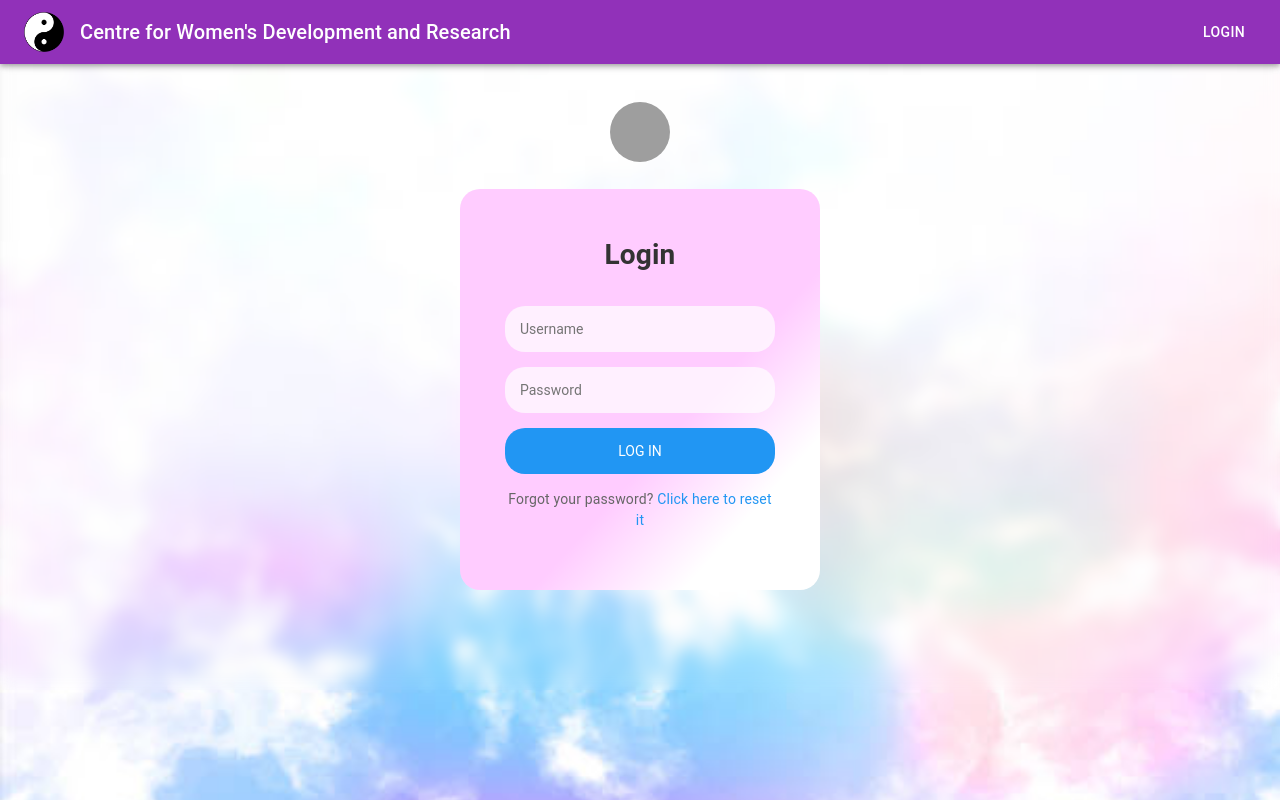
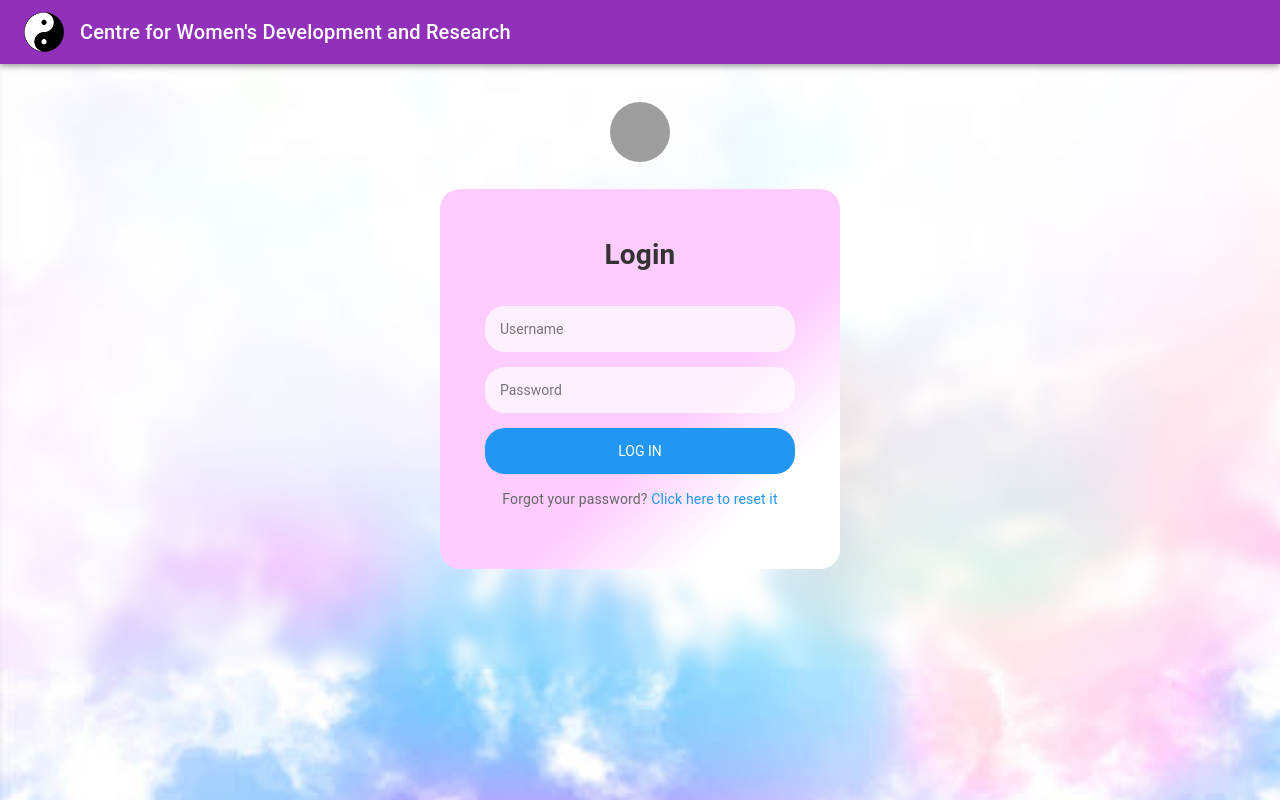
Before and after one commit to suraj-iitb/cwdr, a React (Create React App) app: page /signin in a window 1280 px wide. Built offline with nearby package versions, Linux system fonts and the light colour scheme; no server answers; grey boxes are pictures that could not be loaded.

Commit message:
header login removed

```diff
--- a/src/components/Header.js
+++ b/src/components/Header.js
@@ -103,7 +103,7 @@ export function Header(props) {
 
           <Box sx={{ flexGrow: 1 }} />
 
-          {currentUser ? (
+          {currentUser && (
             <div>
               <IconButton
                 size="large"
@@ -146,8 +146,6 @@ export function Header(props) {
                 <MenuItem onClick={handleSignOut}>Sign Out</MenuItem>
               </Menu>
             </div>
-          ) : (
-            <Button color="inherit">Login</Button>
           )}
         </Toolbar>
       </AppBar>
--- a/src/pages/SignIn.scss
+++ b/src/pages/SignIn.scss
@@ -32,7 +32,7 @@ body {
   .form {
     position: relative;
     z-index: 1;
-    max-width: 360px;
+    max-width: 400px;
     margin: 0 auto 100px;
     padding: 45px;
     text-align: center;
```
